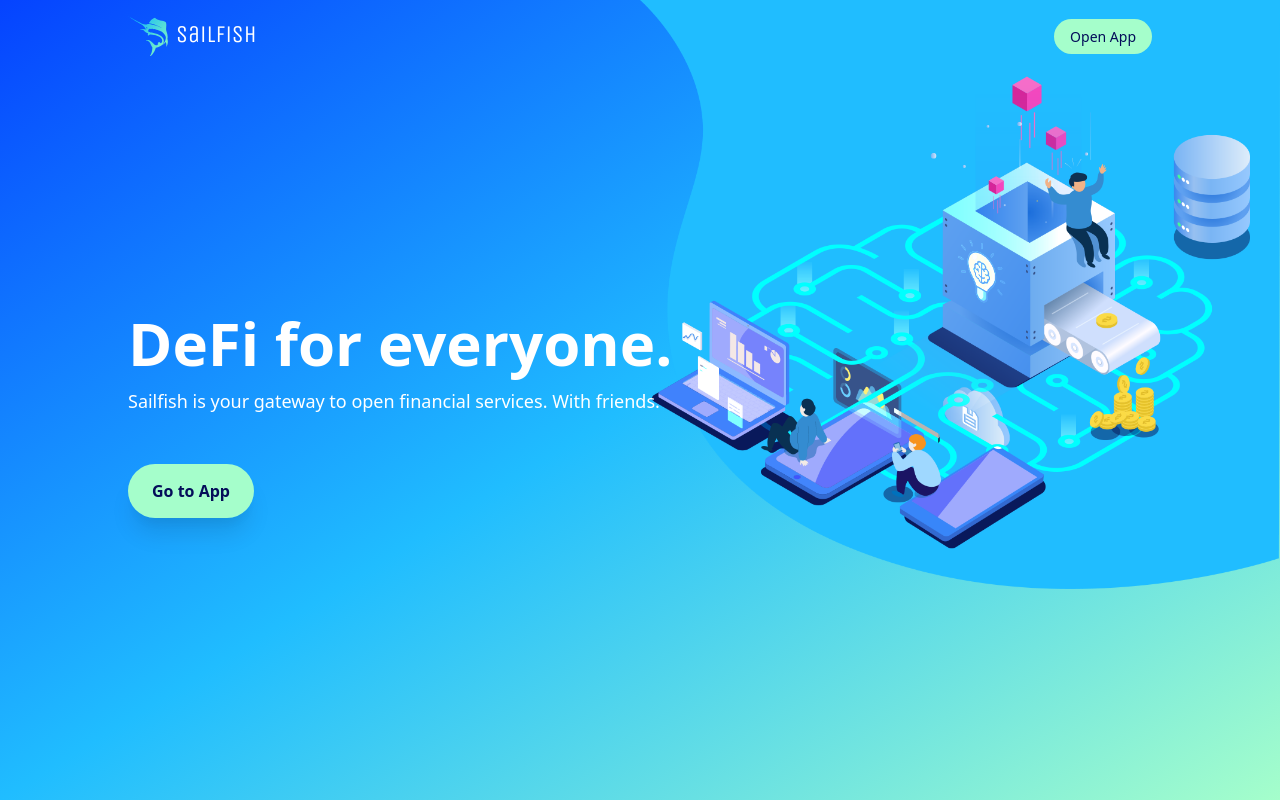
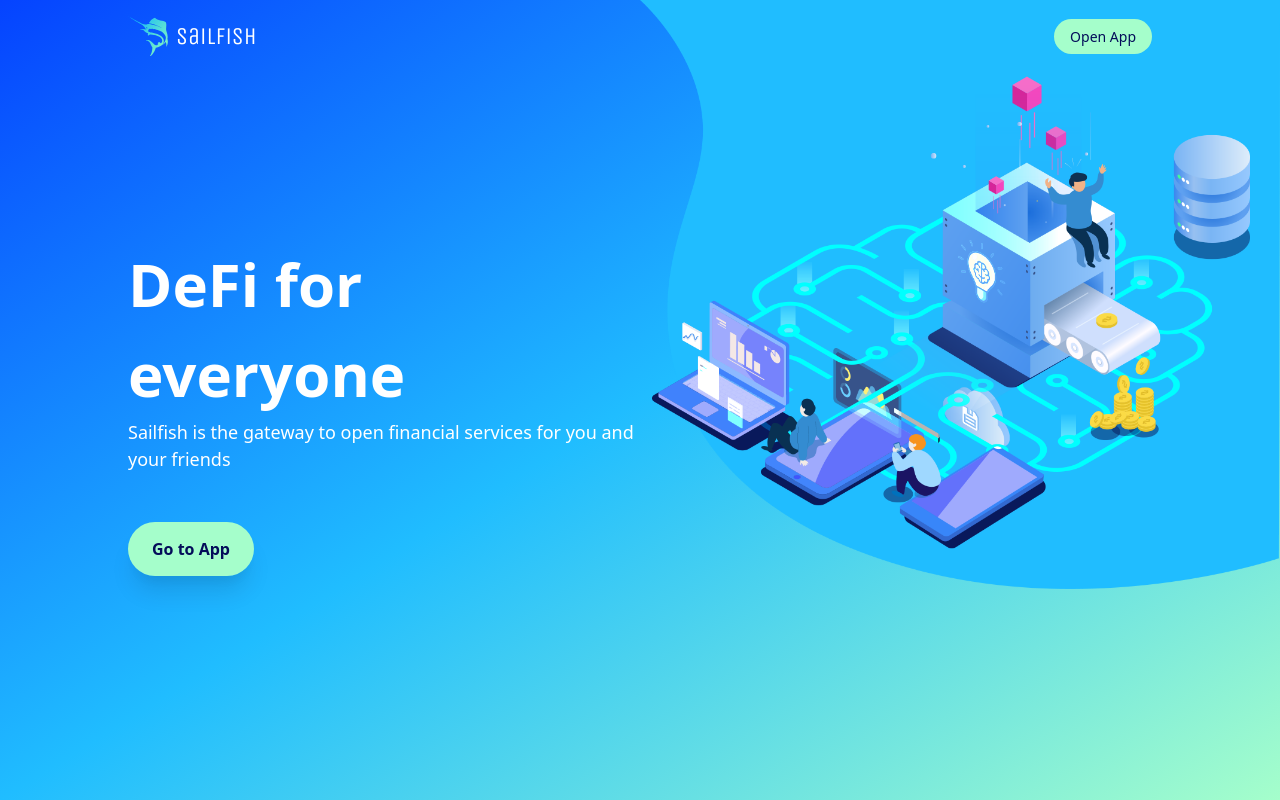
Before and after one commit to bboynam99/homepage, a Next.js app: page / in a window 1280 px wide. Shown: the top 800 px of the page. Built offline with nearby package versions, Linux system fonts and the light colour scheme.

Commit message:
Sticky nav and cta button

```diff
--- a/components/nav.tsx
+++ b/components/nav.tsx
@@ -1,14 +1,38 @@
+import classnames from "classnames";
 import Link from "next/link";
+import { useEffect, useState } from "react";
 
 export const APP_URL = "/";
 
 export default function Nav() {
+  const [showBg, setShowBg] = useState(false);
+  useEffect(() => {
+    const handleScroll = () => {
+      setShowBg(window.scrollY > 400);
+    };
+    document.addEventListener("scroll", handleScroll);
+    return () => {
+      document.removeEventListener("scroll", handleScroll);
+    };
+  }, []);
+
   return (
-    <nav className="absolute w-full flex justify-center">
-      <ul className="flex justify-between items-center py-4 max-w-screen-lg w-full">
+    <nav
+      className={classnames(
+        "fixed w-full flex justify-center z-10 transition-all duration-200",
+        {
+          "py-2": showBg,
+          "py-4": !showBg,
+        }
+      )}
+      style={{
+        background: showBg ? `rgba(5, 67, 255, 0.9)` : "rgba(0, 0, 0, 0)",
+      }}
+    >
+      <ul className="flex justify-between items-center max-w-screen-lg w-full">
         <li>
           <Link href="/">
-            <a className="flex">
+            <a className="flex items-center">
               <img className="w-10" src="/sailfish.svg" alt="Sailfish"></img>
               <h1 className="ml-2 font-logo text-2xl text-white">Sailfish</h1>
             </a>
--- a/pages/index.tsx
+++ b/pages/index.tsx
@@ -21,22 +21,25 @@ export default function Home() {
           }}
         >
           <div className="max-w-screen-lg w-full">
+            <div className="w-1/2">
               <h2
                 className="font-bold"
-              style={{ fontSize: "clamp(16px, 6vw, 60px)" }}
+                style={{ fontSize: "clamp(1.5rem, 6vw, 60px)" }}
               >
-              DeFi for everyone.
+                DeFi for everyone
               </h2>
               <h3 className="text-lg mb-16">
-              Sailfish is your gateway to open financial services. With friends.
+                Sailfish is the gateway to open financial services for you and
+                your friends
               </h3>
 
               <a
-              className="bg-sf-teal rounded-full px-6 py-4 text-sf-dark font-semibold shadow-xl"
+                className="bg-sf-teal rounded-full px-6 py-4 text-sf-dark font-semibold shadow-xl hover:bg-white transition-colors duration-200"
                 href={APP_URL}
               >
                 Go to App
               </a>
+            </div>
           </div>
         </div>
       </main>
@@ -127,7 +130,11 @@ export default function Home() {
           style={{ width: "45vw" }}
         >
           {Array.from({ length: 6 }, (_, i) => (
-            <img key={i} src={`/grid${i + 1}.png`} />
+            <img
+              key={i}
+              className="pointer-events-none"
+              src={`/grid${i + 1}.png`}
+            />
           ))}
         </div>
       </section>
@@ -138,7 +145,7 @@ export default function Home() {
           <div className="w-full max-w-screen-lg">
             <div className="grid grid-cols-6">
               <div className="col-span-3">
-                <div className="flex">
+                <div className="flex items-center">
                   <img
                     className="w-10"
                     src="/sailfish.svg"
```
Lines whose indentation alone changed are shown as unchanged.
